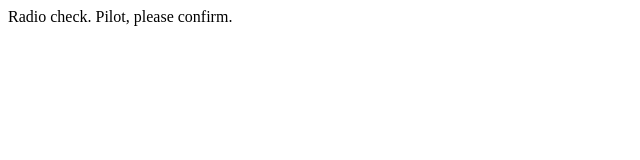
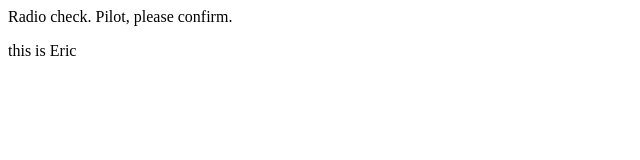
Before and after one commit to dwebbjcg/communication-log, a plain HTML site: page index.html in a window 1280 px wide. Shown: the full height of the page, 0-640 px from the left. Drawn offline with Linux system fonts and the light colour scheme.

Commit message:
Added my name (Eric) to the index.html file

```diff
--- a/index.html
+++ b/index.html
@@ -1,5 +1,7 @@
 <html>
 <body>
    <p>Radio check. Pilot, please confirm.</p>
+
+   <p> this is Eric</p>
 </body>
 </html>
```
